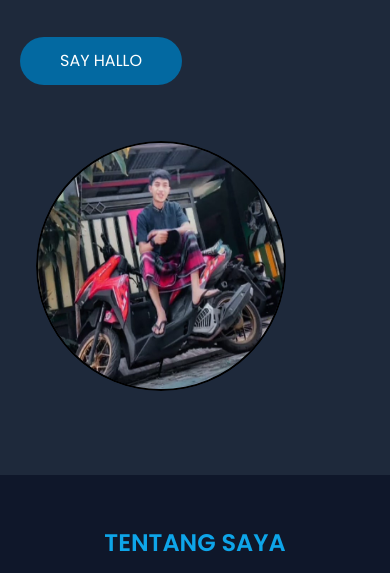
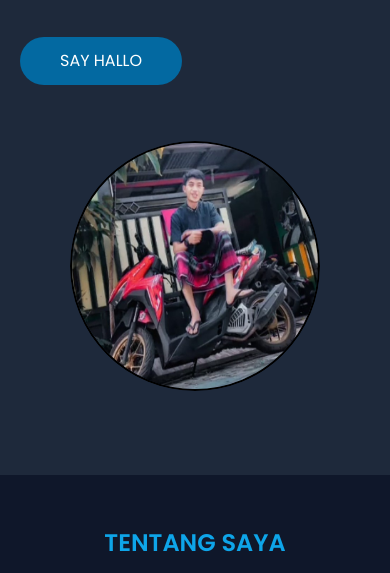
Before and after one commit to mbasyar/portofolio_tailwindcss, a website: page index.html in a window 390 px wide. Shown: the part 271-844 px from the top of the page. Drawn offline with Linux system fonts and the light colour scheme; a web font is replaced by a local one.

Commit message:
MERUBAH IMG

```diff
--- a/index.html
+++ b/index.html
@@ -45,8 +45,8 @@ font-family: 'Poppins', sans-serif;" class="bg-slate-900">
                         <button class="py-3 px-10 mt-8 bg-sky-700 rounded-full text-white text-semibold hover:bg-sky-900 hover:scale-95 hover:text-yellow-400   cursor-pointer">SAY HALLO</button>
                     </a>
                 </div>
-                <div class="w-full p-4 self-center mt-5 sm:w-1/2 ">
-                    <div class="img overflow-hidden w-[250px] h-[250px] rounded-full sm:mx-auto sm:w-64">
+                <div class="w-full p-4 self-center justify-center mt-5 sm:w-1/2 ">
+                    <div class="img overflow-hidden w-[250px] h-[250px] rounded-full mx-auto sm:mx-auto sm:w-64">
                          <img src="../src/img/rajeg.jpeg" alt="basyar" class=" w-[250px] h-[250px]  border-2 rounded-full border-black cursor-pointer hover:scale-105 transition-all duration-500">
                     </div>
                  </div>
```
Also changed, not shown: style.css.
